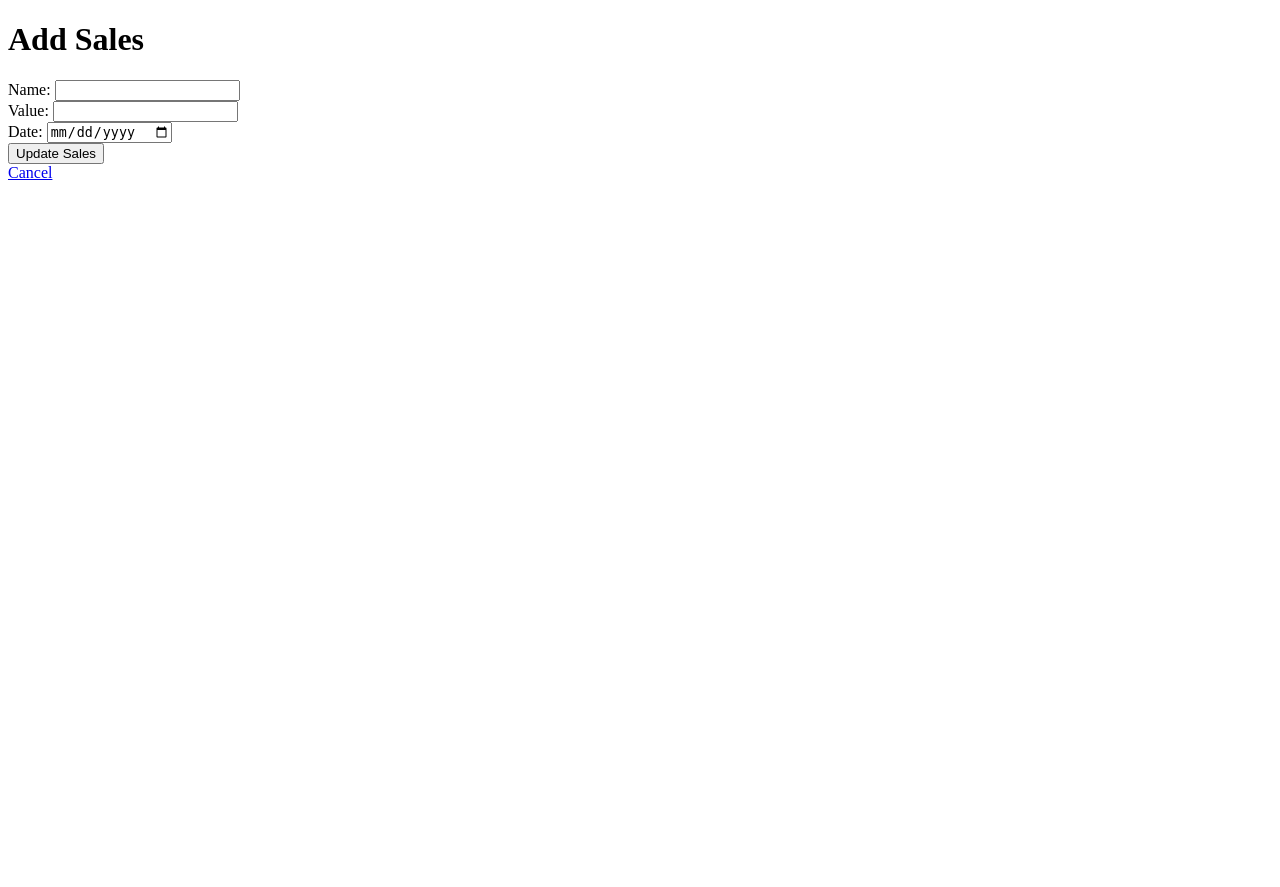
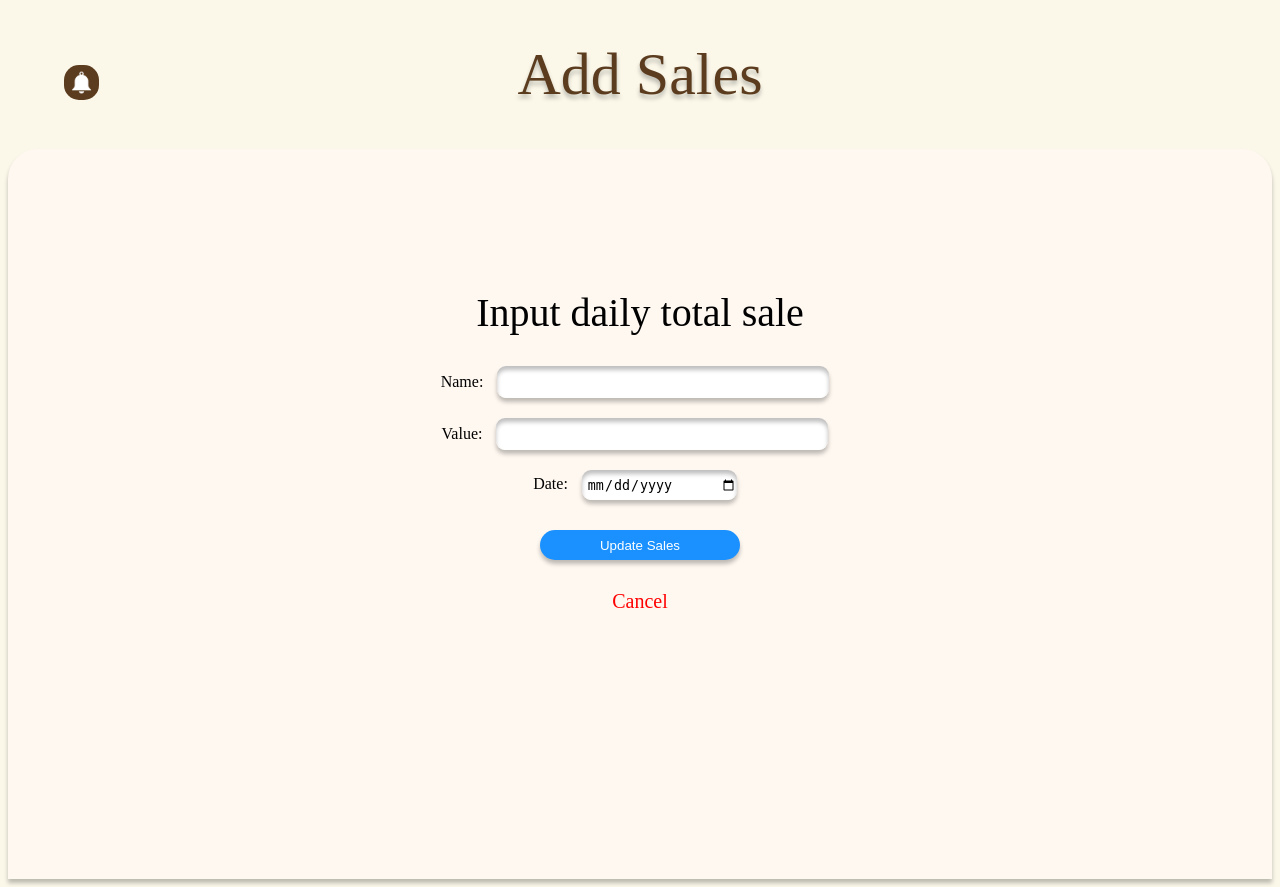
Before and after one commit to maefahluang-uni/99-project-cafemanagementsystemg5, a Spring app: page /edit-senddaily in a window 1280 px wide. Before the commit the page ends 180 px from the top, so only its background shows below. Run offline with Thymeleaf, Linux system fonts and the light colour scheme; the template is opened without the code that fills it, so the values that code supplies are empty.

Commit message:
Edit sales update

```diff
--- a/src/main/resources/templates/edit-senddaily.html
+++ b/src/main/resources/templates/edit-senddaily.html
@@ -2,11 +2,15 @@
 <html xmlns:th="http://www.thymeleaf.org">
 <head>
     <meta charset="UTF-8">
+    <link rel="stylesheet" href="/css/barista.css">
     <title th:text="${daily != null ? 'Edit Sales' : 'Add Sales'}">Edit Sales</title>
 </head>
 <body>
+    <div class="notification" id="notification"><img src="/images/notification.png"></div>
     <h1 th:text="${daily != null ? 'Edit Sales' : 'Add Sales'}">Edit Sales</h1>
+    <div class="container">
     <form th:action="${daily != null ? '/dailysale/' + daily.id + '/edit' : '/dailysale'}" th:object="${daily}" method="post">
+        <div class="text">Input daily total sale</div>
         <input type="hidden" th:field="*{id}">
         <div>
             <label for="name">Name:</label>
@@ -18,12 +22,64 @@
         </div>
         <div>
             <label for="date">Date:</label>
-            <input type="date" id="date" th:field="*{date}" required>
+            <input type="date" id="date" th:field="*{date}" required class="date">
         </div>
         <div>
             <button type="submit">Update Sales</button>
         </div>
+        <a href="/dailysale">Cancel</a>
     </form>
-    <a href="/dailysale">Cancel</a>
+</div>
 </body>
+<style>
+    .container{
+        padding: 20px;
+        height: 690px;
+        flex-shrink: 0;
+        text-align: center;
+    }
+    form{
+        position: relative;
+        top: 100px;
+        margin: 20px;
+    }
+    a{
+        position: relative;
+        top: 30px;
+        text-decoration: none;
+        font-size: 20px;
+        color: red;
+
+    }
+    input{
+        margin: 10px;
+        border: none;
+        width: 325px;
+        height: 30px;
+        flex-shrink: 0;
+        border-radius: 9px;
+        background: linear-gradient(180deg, #FFF 99.99%, rgba(170, 113, 58, 0.00) 100%);
+        box-shadow: 0px 4px 4px 0px rgba(0, 0, 0, 0.25) inset, 0px 4px 4px 0px rgba(0, 0, 0, 0.25);
+        padding-left: 5px;
+    }
+    .date{
+        width: 150px;
+        height: 30px;
+    }
+    button{
+        width: 200px;
+        height: 30px;
+        margin-top: 20px;
+        color: #FFF;
+        border: none;
+        border-radius: 20px;
+        box-shadow: 0px 4px 4px 0px rgba(0, 0, 0, 0.25);
+        background-color: rgb(27, 145, 255);
+    }
+    .text{
+        font-size: 40px;
+        font-family: Itim;
+        margin-bottom: 20px;
+    }
+</style>
 </html>
```
